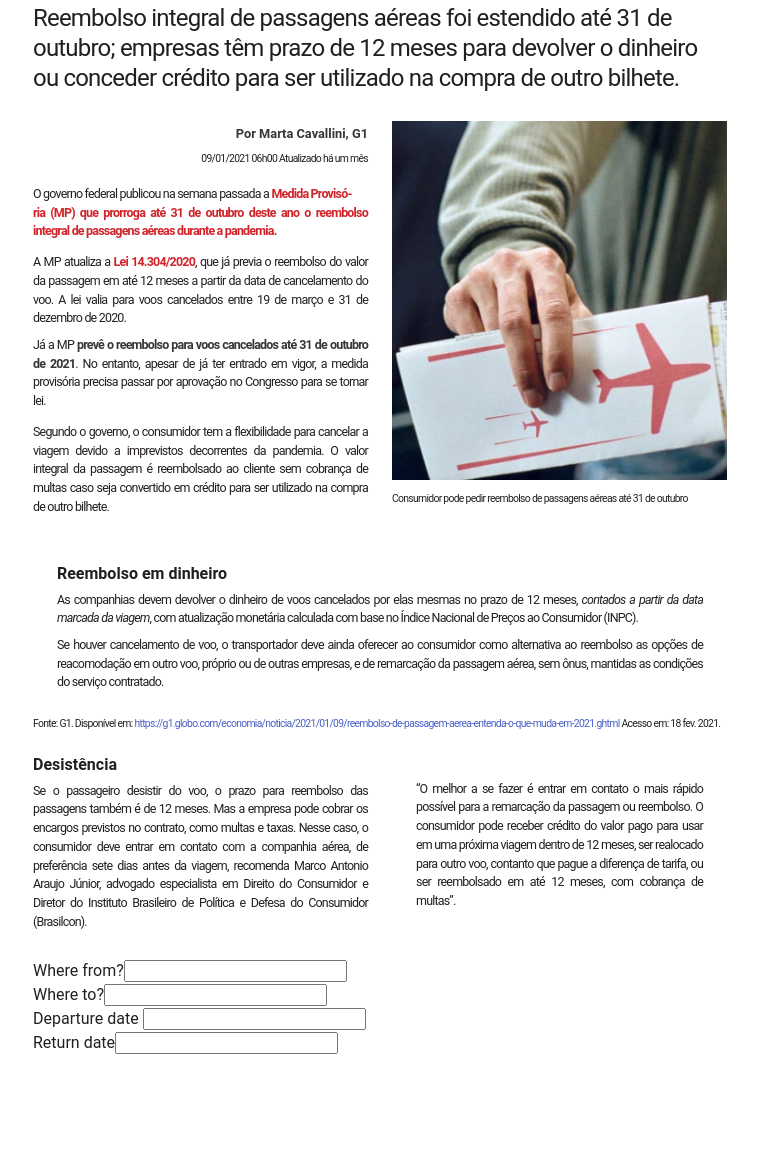
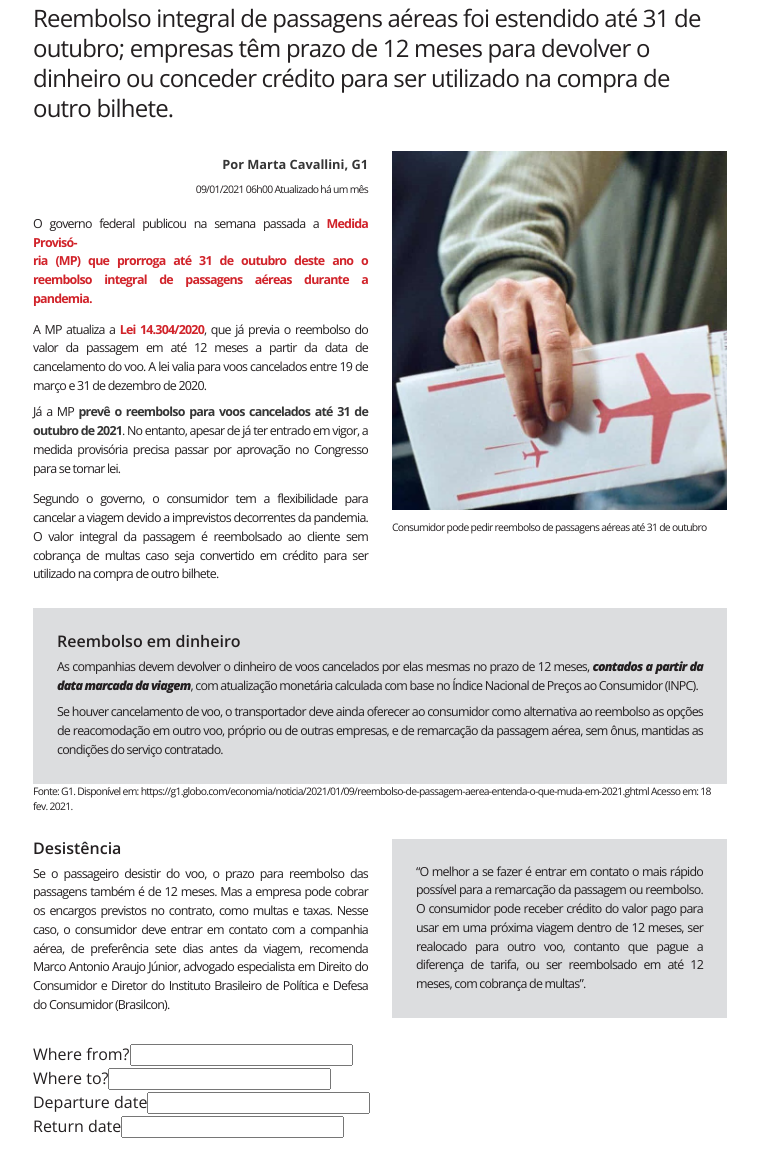
Before and after one commit to theusma/bulma, a plain HTML site: page index.html in a window 1280 px wide. Shown: the part 217-1370 px from the top of the page, without its empty margins (260-1018 px from the left). Before the commit the page ends 1322 px from the top, so only its background shows below. Drawn offline with nearby package versions, Linux system fonts and the light colour scheme.

Commit message:
Estilizando o Form

```diff
--- a/css/css.css
+++ b/css/css.css
@@ -1,5 +1,12 @@
 body{
-    font-family: 'Roboto', sans-serif;
+    font-family: 'Open Sans', sans-serif;
+    color: #231f20;
+}
+p {
+    font-weight: 400;
+    color: #231f20;
+}
+a{
     color: #231f20;
 }
 
@@ -38,3 +45,24 @@ body{
 .subtitle, .title {
     color: #231f20;
 }
+
+.title.is-1.is-size-2 {
+    font-weight: 900;
+}
+
+.caixaPadrao{
+    background-color: #dcdddf;
+}
+
+
+
+label {
+    display: flex;
+    float: left;
+}
+
+input {
+
+.clear{
+    clear: both;
+}
```
